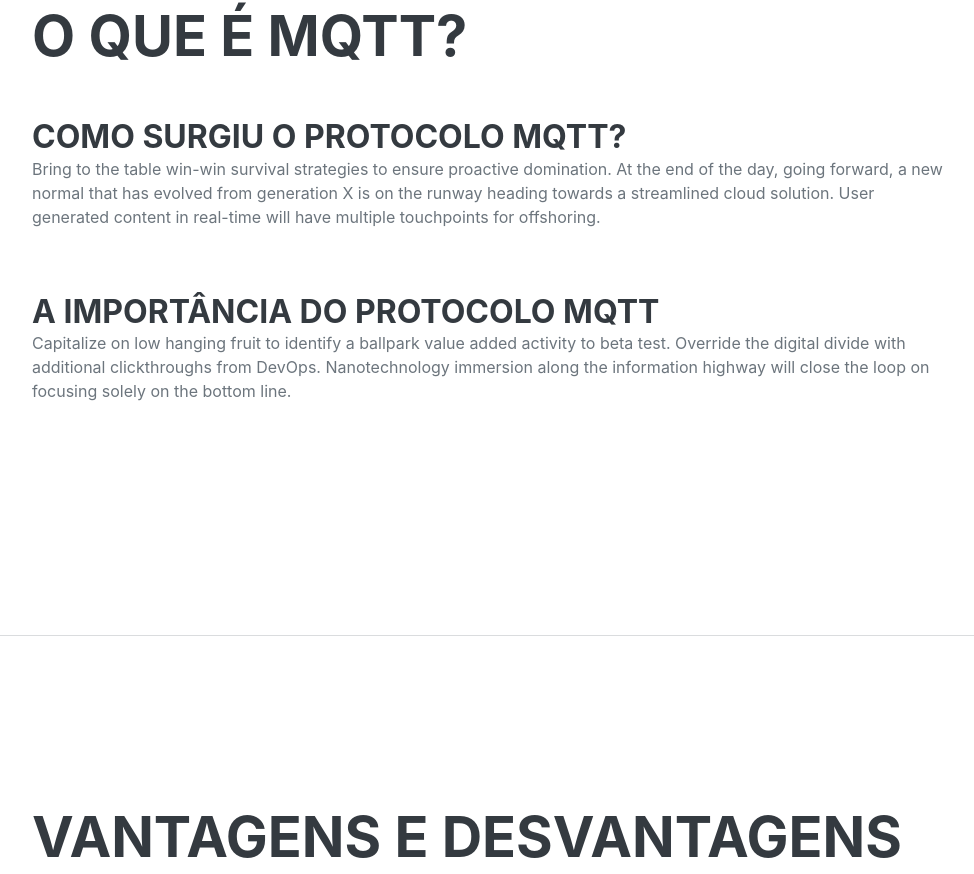
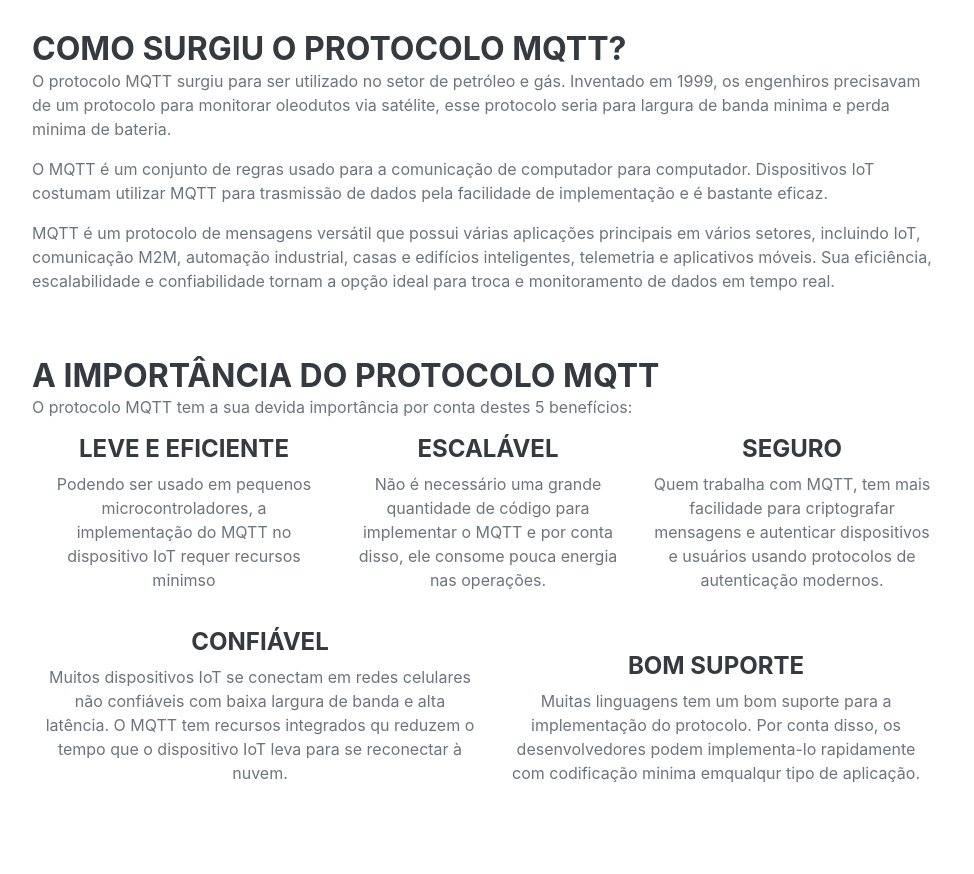
Before and after one commit to juliabarf/mqtt, a plain HTML site: page index.html in a window 1280 px wide. Shown: the part 966-1840 px from the top of the page, without its empty margins (288-1262 px from the left). Drawn offline with nearby package versions, Linux system fonts and the light colour scheme; a web font is replaced by a local one.

Commit message:
adiciona tópicos 1,4 e bibliografia

```diff
--- a/index.html
+++ b/index.html
@@ -57,13 +57,43 @@
                     <div class="d-flex flex-column flex-md-row justify-content-between mb-5">
                         <div class="flex-grow-1">
                             <h3 class="mb-0">Como surgiu o protocolo MQTT?</h3>
-                            <p>Bring to the table win-win survival strategies to ensure proactive domination. At the end of the day, going forward, a new normal that has evolved from generation X is on the runway heading towards a streamlined cloud solution. User generated content in real-time will have multiple touchpoints for offshoring.</p>
+                            <p>O protocolo MQTT surgiu para ser utilizado no setor de petróleo e gás. Inventado em 1999, os engenhiros precisavam de um protocolo para monitorar oleodutos via satélite, esse protocolo seria para largura de banda minima e perda minima de bateria.</p>
+                            <p>O MQTT é um conjunto de regras usado para a comunicação de computador para computador. Dispositivos IoT costumam utilizar MQTT para trasmissão de dados pela facilidade de implementação e é bastante eficaz.</p>
+                            <p> MQTT é um protocolo de mensagens versátil que possui várias aplicações principais em vários setores, incluindo IoT, comunicação M2M, automação industrial, casas e edifícios inteligentes, telemetria e aplicativos móveis. Sua eficiência, escalabilidade e confiabilidade tornam a opção ideal para troca e monitoramento de dados em tempo real.</p>
                         </div>
                     </div>
                     <div class="d-flex flex-column flex-md-row justify-content-between mb-5">
                         <div class="flex-grow-1">
                             <h3 class="mb-0">A importância do protocolo MQTT</h3>
-                            <p>Capitalize on low hanging fruit to identify a ballpark value added activity to beta test. Override the digital divide with additional clickthroughs from DevOps. Nanotechnology immersion along the information highway will close the loop on focusing solely on the bottom line.</p>
+                            <p>O protocolo MQTT tem a sua devida importância por conta destes 5 benefícios:</p>
+                            <div class="container text-center">
+                                <div class="row align-items-end">
+                                  <div class="col">
+                                    <h4>Leve e eficiente</h4>
+                                    <p>Podendo ser usado em pequenos microcontroladores, a implementação do MQTT no dispositivo IoT requer recursos minimso</p>
+                                  </div><br><br>
+                                  <div class="col">
+                                    <h4>Escalável</h4>
+                                    <p>Não é necessário uma grande quantidade de código para implementar o MQTT e por conta disso, ele consome pouca energia nas operações.</p>
+                                </div><br><br>
+                                  <div class="col">
+                                    <h4>Seguro</h4>
+                                    <p>Quem trabalha com MQTT, tem mais facilidade para criptografar mensagens e autenticar dispositivos e usuários usando protocolos de autenticação modernos.</p>
+                                  </div><br><br>
+                                </div>
+                            </div>
+                            <div class="container text-center" style="margin-top: 20px;">
+                                <div class="row align-items-end">
+                                  <div class="col">
+                                    <h4>Confiável</h4>
+                                    <p>Muitos dispositivos IoT se conectam em redes celulares não confiáveis com baixa largura de banda e alta latência. O MQTT tem recursos integrados qu reduzem o tempo que o dispositivo IoT leva para se reconectar à nuvem.</p>
+                                  </div>
+                                  <div class="col">
+                                    <h4>Bom suporte</h4>
+                                    <p>Muitas linguagens tem um bom suporte para a implementação do protocolo. Por conta disso, os desenvolvedores podem implementa-lo rapidamente com codificação minima emqualqur tipo de aplicação.</p>
+                                  </div>
+                                </div>
+                              </div>
                         </div>
                     </div>
                 </div>
@@ -116,13 +146,14 @@
                         <div class="d-flex flex-column flex-md-row justify-content-between mb-5">
                             <div class="flex-grow-1">
                                 <h3 class="mb-0">Internet of Things (IoT)</h3>
-                                <p>Bring to the table win-win survival strategies to ensure proactive domination. At the end of the day, going forward, a new normal that has evolved from generation X is on the runway heading towards a streamlined cloud solution. User generated content in real-time will have multiple touchpoints for offshoring.</p>
+                                <P>O MQTT é um protocolo de mensagens leve e eficiente que é adequado para aplicativos de IoT. Seu suporte para transmissão eficiente de dados, entrega confiável e comunicação segura tornam uma escolha popular para uma ampla gama de aplicações, desde automação industrial até casas e edifícios inteligentes.</P>
+                                <p>O MQTT foi criado para enfrentar os desafios do acesso massivo de dispositivos e gerenciamento de dispositivos em aplicativos de IoT, como ambientes de rede complexos e não confiáveis, pequena capacidade de memória e memória flash e capacidade de processamento limitada. Ele se tornou o protocolo preferido para a indústria de IoT devido às suas vantagens de leveza, eficiência, mensagens confiáveis, suporte de conexão maciço e comunicação bidirecional segura.</p>
                             </div>
                         </div>
                         <div class="d-flex flex-column flex-md-row justify-content-between mb-5">
                             <div class="flex-grow-1">
-                                <h3 class="mb-0">Interconexão de dispositivos</h3>
-                                <p>Capitalize on low hanging fruit to identify a ballpark value added activity to beta test. Override the digital divide with additional clickthroughs from DevOps. Nanotechnology immersion along the information highway will close the loop on focusing solely on the bottom line.</p>
+                                <h3 class="mb-0">Aplicações móveis</h3>
+                                <p>Em dispositivos móveis, o MQTT é particularmente útil devido ao seu baixo consumo de energia, baixos requisitos de largura de banda e capacidade de lidar com redes de alta latência e não confiáveis. Essas características o tornam uma escolha ideal para aplicativos móveis que exigem comunicação em tempo real,</p>
                             </div>
                         </div>
                     </div>
@@ -228,7 +259,13 @@
                 <h2 class="mb-5">Bibliografia</h2>
                 <div class="d-flex flex-column flex-md-row justify-content-between mb-5">
                     <div class="flex-grow-1">
-                        <h3 class="mb-0">Ref</h3>
+                        <p>[1] - MQTT: o padrão para mensagens Iot. MQTT, © 2022. Disponível em <a href="https://mqtt.org/">https://mqtt.org/</a>. Acesso em 22 abr. 2024.</p>
+                        <p>[2] - BASUMALLICK, Chiradeep. What Is MQTT (MQ Telemetry Transport)? Working, Types, Importance, and Applications. Spiceworks, © 2006-2024. Disponível em <a href="ttps://www.spiceworks.com/tech/iot/articles/what-is-mqtt/">https://www.spiceworks.com/tech/iot/articles/what-is-mqtt/</a>. Acesso em 22 abr. 2024.</p>
+                        <p>[3] - O que é MQTT?. AWS Amazon, © 2023. Disponível em <a href="https://aws.amazon.com/pt/what-is/mqtt/">https://aws.amazon.com/pt/what-is/mqtt/</a>. Acesso em 23 abr. 2024.</p>
+                        <p>[4] - What Is the MQTT Protocol: A Beginner's Guide. EMQX, © 2013-2024. Disponível em <a href="https://www.emqx.com/en/blog/the-easiest-guide-to-getting-started-with-mqtt">https://www.emqx.com/en/blog/the-easiest-guide-to-getting-started-with-mqtt</a>. Acesso em 23 abr. 2024.</p>
+                        <p>[5] - MQTT 5 Vs MQTT 3 - MQTT 5 Essentials Parte 2. HIVEMQ, © 2024. Disponível em <a href="https://www.hivemq.com/blog/mqtt5-essentials-part2-foundational-changes-in-the-protocol/">https://www.hivemq.com/blog/mqtt5-essentials-part2-foundational-changes-in-the-protocol/</a>. Acesso em 24 abr. 2024.</p>
+                        <p>[6] - MQTT 5: Seven Reasons to Upgrade to it from MQTT 3.11 - MQTT 5 Essentials Parte 3. HIVEMQ, © 2024. Disponível em <a href="//www.hivemq.com/blog/mqtt5-essentials-part3-upgrade-to-mqtt5-now/">//www.hivemq.com/blog/mqtt5-essentials-part3-upgrade-to-mqtt5-now/</a>. Acesso em 24 abr. 2024.</p>
+                        <p>[7] - Conheça o MQTT, protocolo de mensagens mais usado em IoT. Networkking, © 2018. Disponível em <a href="https://network-king.net/pt-pt/conheca-o-mqtt-o-protocolo-de-mensagens-mais-usado-em-iot/#:~:text=MQTT%20%C3%A9%20um%20protocolo%20para,confi%C3%A1veis%20ou%20com%20alta%20lat%C3%AAncia">https://network-king.net/pt-pt/conheca-o-mqtt-o-protocolo-de-mensagens-mais-usado-em-iot/#:~:text=MQTT%20%C3%A9%20um%20protocolo%20para,confi%C3%A1veis%20ou%20com%20alta%20lat%C3%AAncia </a>. Acesso em 4 abr. 2024.</p>
                     </div>
                 </div>
             </div>
```
